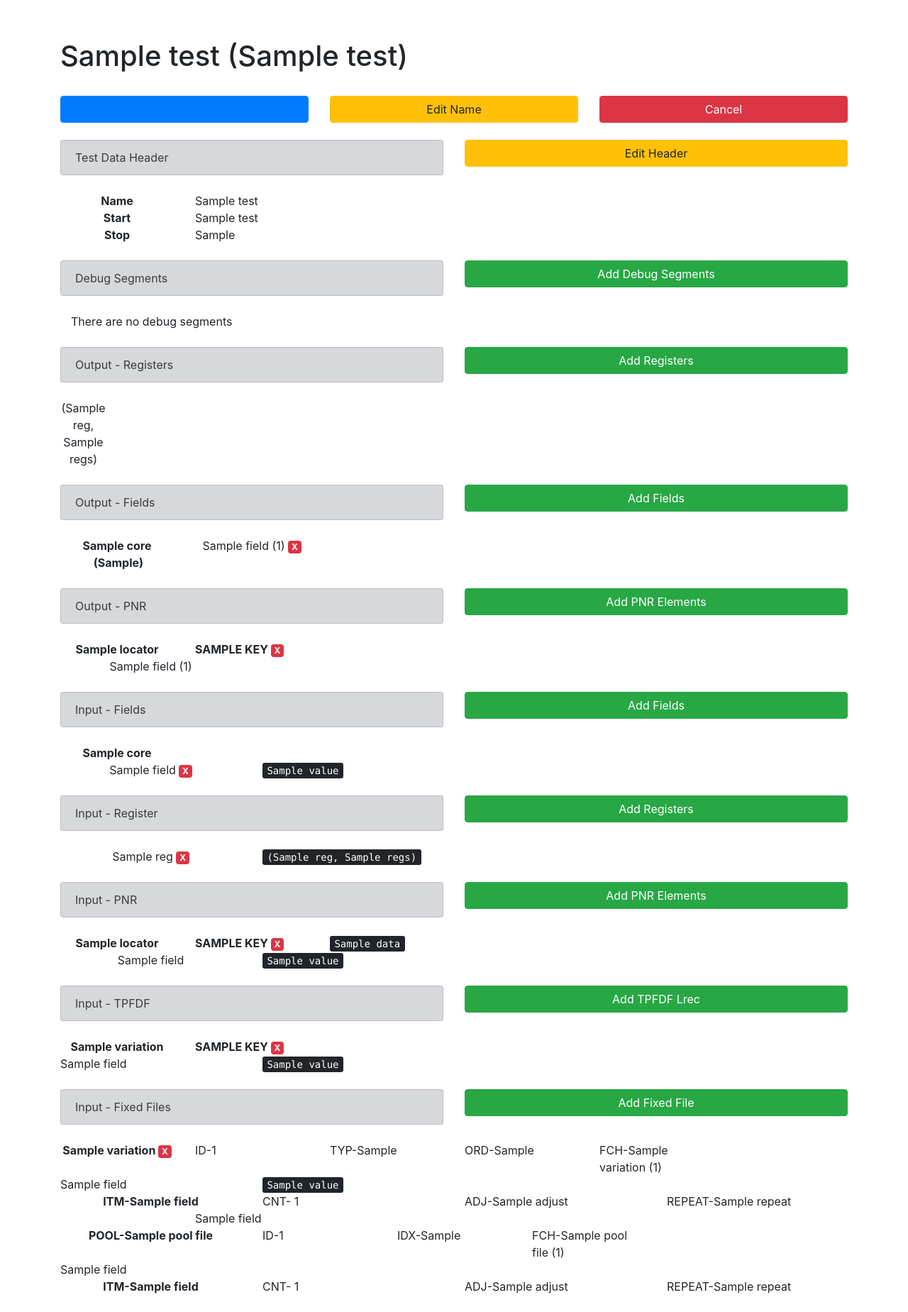
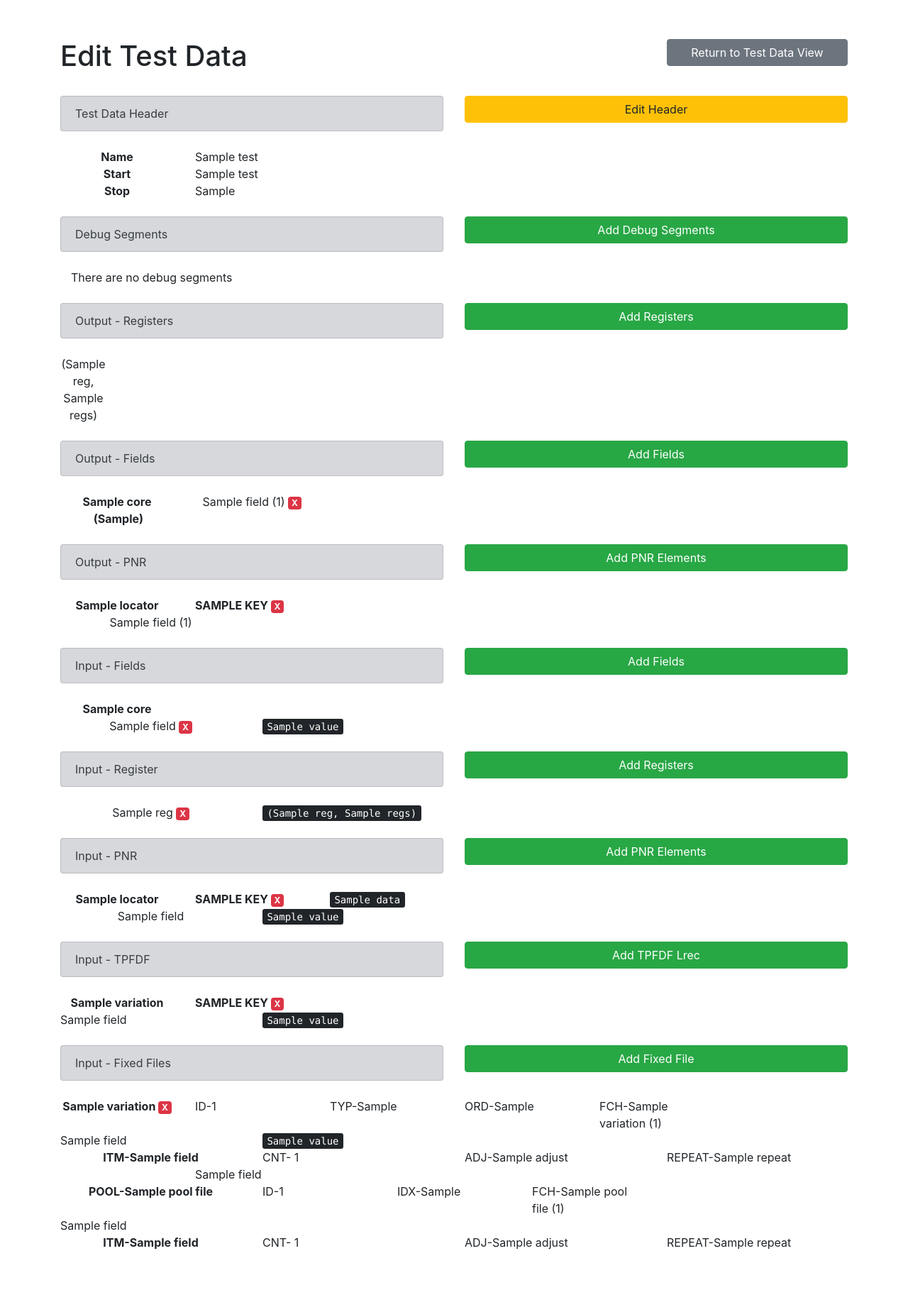
Before and after one commit to crazynayan/tpf2, a Python web app: template flask_app/templates/test_data_confirm.html in a window 1280 px wide. Shown: the part 58-1907 px from the top of the page at 71% size. After the commit the page ends 1819 px from the top, so only its background shows below. Run offline with Jinja, Linux system fonts and the light colour scheme; the template is opened without the code that fills it: most values are stand-ins (such as "Sample title", 1, 10 or a date in 2020); form fields are guessed from the names that the template uses; some libraries are stand-ins or nearby versions.

Commit message:
Edit Header - Edit Test Data is no longer a form. An option to edit header is inline.

```diff
--- a/flask_app/templates/test_data_confirm.html
+++ b/flask_app/templates/test_data_confirm.html
@@ -1,25 +1,14 @@
 {% extends "test_data_show.html" %}
 
 {% block app_content %}
-    <h1>{{ test_data.name }} ({{ test_data.seg_name }})</h1>
-    <br>
     <div class="row">
-        <div class="col-md">
-            <form action="" method="post" novalidate>
-                {{ form.hidden_tag() }}
-                {{ form.confirm(class="btn btn-primary btn-block text-center") }}
-            </form>
+        <div class="col-md-9">
+            <h1>Edit Test Data</h1>
         </div>
-        <div class="col-md">
-            <a class="btn btn-warning btn-block"
-               href="{{ url_for('rename_test_data', test_data_id=test_data.id) }}">
-                Edit Name
-            </a>
-        </div>
-        <div class="col-md">
-            <a class="btn btn-danger btn-block"
+        <div class="col-md-3">
+            <a class="btn btn-secondary btn-block"
                href="{{ url_for('get_test_data', test_data_id=test_data.id) }}">
-                Cancel
+                <span class="oi oi-x"></span> Return to Test Data View
             </a>
         </div>
     </div>
```
Also changed, not shown: flask_app/test_data_routes.py (+2 -5 lines).
